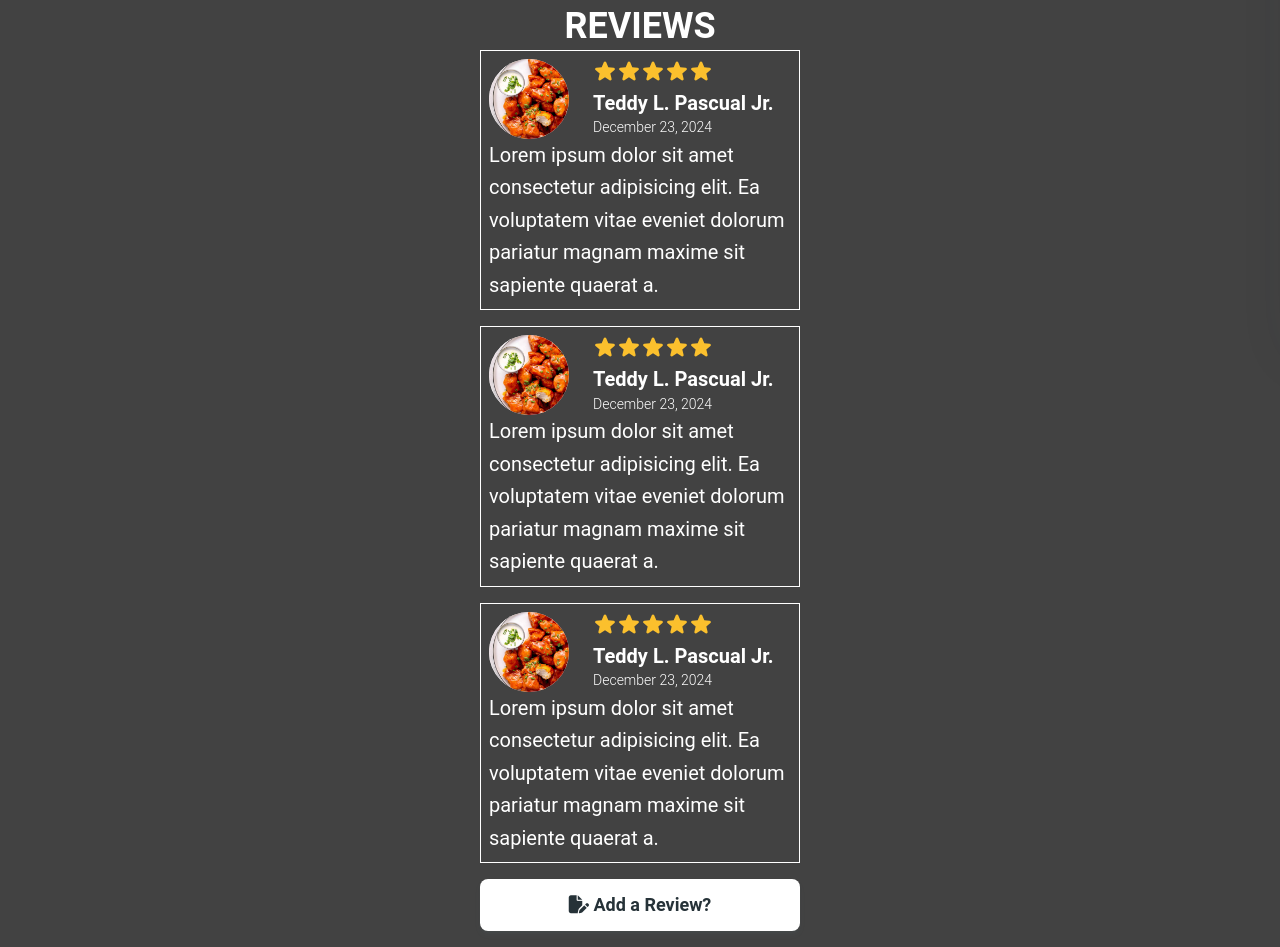
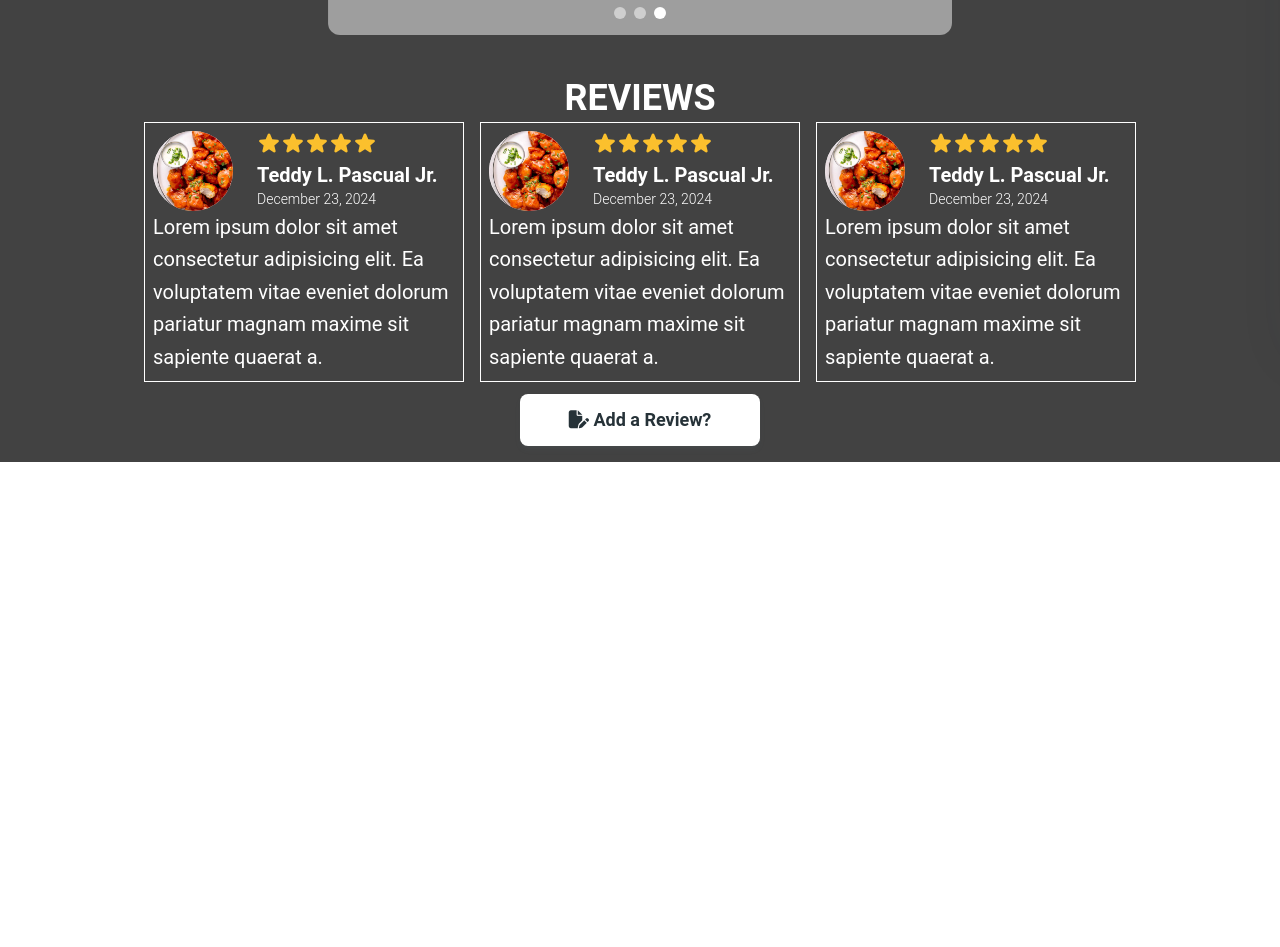
Before and after one commit to aecial/ReactExpressApp, a React (Create React App) app in the folder client/: page /about in a window 1280 px wide. Shown: the part 460-1407 px from the top of the page. After the commit the page ends 922 px from the top, so only its background shows below. Built offline with nearby package versions, Linux system fonts and the light colour scheme; grey boxes are pictures that could not be loaded.

Commit message:
Optimized and improved design of menu card and pages

```diff
--- a/client/src/components/MenuCard.js
+++ b/client/src/components/MenuCard.js
@@ -2,25 +2,6 @@ import { Button, IconButton } from "@material-tailwind/react";
 
 const MenuCard = ({ imgSrc, title, price, btnFunc }) => {
   return (
-    // <div className="container border-2 border-white w-[150px] h-[200px] rounded-lg text-white">
-    //   <img
-    //     className=" object-cover w-20 h-20 relative left-10 -top-7 rounded-full"
-    //     src={imgSrc}
-    //     alt={title}
-    //   />
-    //   <div className="text-center relative -top-6">
-    //     <h1 className="text-xl">{title}</h1>
-    //     <h3 className="text-end mr-6">₱{price}</h3>
-    //     <button
-    //       type="button"
-    //       onClick={btnFunc}
-    //       className="text-white relative left-12 bg-blue-700 hover:bg-blue-800 focus:ring-4 focus:outline-none focus:ring-blue-300 font-medium rounded-full text-sm p-3 text-center inline-flex items-center me-2 dark:bg-blue-600 dark:hover:bg-blue-700 dark:focus:ring-blue-800"
-    //     >
-    //       <i className="fa-solid fa-plus"></i>
-    //       <span className="sr-only">Icon description</span>
-    //     </button>
-    //   </div>
-    // </div>
     <div className="container border-2 px-2 pb-2 border-white w-[160px] h-[210px] rounded-lg text-white text-pretty">
       <div className="rounded-full border-2 border-white w-24 h-24 bg-red-500 mx-auto relative -top-10 overflow-hidden">
         <img src={imgSrc} alt="name" className="object-cover h-full w-full" />
@@ -31,7 +12,7 @@ const MenuCard = ({ imgSrc, title, price, btnFunc }) => {
       <div className="h-[20%] pr-2 w-auto overflow-hidden relative -top-9">
         <h2 className="text-end text-xl w-auto underline">₱{price}</h2>
       </div>
-      <div className="h-[20%] flex items-center justify-center overflow-hidden relative -top-9">
+      <div className="h-[20%] rounded-md flex items-center justify-center overflow-hidden relative -top-9">
         <Button color="white" onClick={btnFunc}>
           <i className="fa-solid fa-cart-plus text-md"></i>
           ADD TO CART
--- a/client/src/pages/About.js
+++ b/client/src/pages/About.js
@@ -2,16 +2,18 @@ import { Button, Carousel, Typography } from "@material-tailwind/react";
 
 import ReviewCard from "../components/ReviewCard";
 import { DrawerWithNavigation } from "../components/DrawerWithNavigation";
+import HamburgerButtonBlock from "../components/HamburgerButtonBlock";
 const About = () => {
   return (
     <main className="min-h-screen bg-gray-800 p-4 flex flex-col justify-center items-center">
-      <div className="h-10">
+      {/* <div className="h-10">
         <DrawerWithNavigation hamburgerColor={"white"} />
-      </div>
+      </div> */}
+      <HamburgerButtonBlock hamburgerColor={"white"} />
       <Typography variant="h2" className="uppercase" color="white">
         Gallery
       </Typography>
-      <div className=" w-full h-80 mb-10">
+      <div className=" w-full md:w-[50%] h-80 md:h-96 mb-10">
         <Carousel className="rounded-xl" autoplay loop autoplayDelay={2500}>
           <img
             src="https://images.unsplash.com/photo-1497436072909-60f360e1d4b1?ixlib=rb-4.0.3&ixid=MnwxMjA3fDB8MHxwaG90by1wYWdlfHx8fGVufDB8fHx8&auto=format&fit=crop&w=2560&q=80"
@@ -34,16 +36,16 @@ const About = () => {
       <Typography variant="h2" color="white" className="uppercase">
         Reviews
       </Typography>
-      <div className="flex flex-col gap-4">
+      <div className="flex flex-col md:grid md:grid-cols-3 gap-4">
         <ReviewCard color={"white"} />
         <ReviewCard color={"white"} />
         <ReviewCard color={"white"} />
-        <a href="https://www.facebook.com" className="w-full">
-          <Button className="w-full text-lg normal-case" color="white">
-            <i class="fa-solid fa-file-pen"></i> Add a Review?
-          </Button>
-        </a>
       </div>
+      <a href="https://www.facebook.com" className="w-full md:w-60 mt-3">
+        <Button className="w-full text-lg normal-case" color="white">
+          <i class="fa-solid fa-file-pen"></i> Add a Review?
+        </Button>
+      </a>
     </main>
   );
 };
--- a/client/src/pages/New.js
+++ b/client/src/pages/New.js
@@ -3,10 +3,6 @@ import { useNavigate, useLocation } from "react-router-dom";
 const New = () => {
   const { state } = useLocation();
   const navigate = useNavigate();
-  // useEffect(() => {
-  //   const token = sessionStorage.getItem("jwt");
-  //   setAuthenticated(token);
-  // }, []);
 
   const types = [
     "ITIK",
--- a/client/src/pages/Order.js
+++ b/client/src/pages/Order.js
@@ -2,7 +2,6 @@ import { useState, useEffect } from "react";
 import html2canvas from "html2canvas";
 import MenuCard from "../components/MenuCard";
 import MediumTitle from "../components/MediumTitle";
-import { DrawerWithNavigation } from "../components/DrawerWithNavigation";
 import { Badge, IconButton, Button } from "@material-tailwind/react";
 import FoodPills from "../components/FoodPills";
 import HamburgerButtonBlock from "../components/HamburgerButtonBlock";
@@ -255,11 +254,6 @@ function Order() {
         <span></span>
       )}
     </main>
-    // {isOpen ? (
-
-    // ) : (
-    //   <span></span>
-    // )}
   );
 }
 
```
